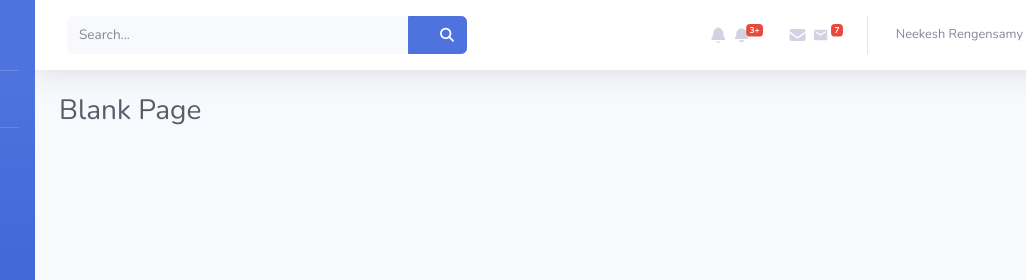
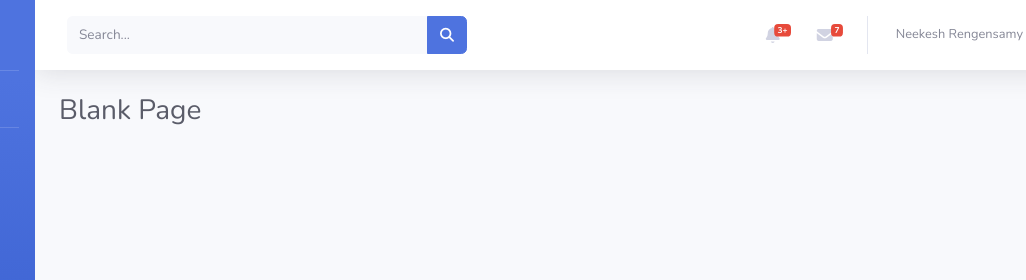
Before and after one commit to DeluxeBrandGY/DDS-Ecommerce, a plain HTML site: page sales order.html in a window 1280 px wide. Shown: the top 280 px of the page, 189-1215 px from the left. Drawn offline with nearby package versions, Linux system fonts and the light colour scheme; files that its build step writes are made by us from their sources; files whose address does not match are found by name.

Commit message:
Add files via upload

```diff
--- a/sales order.html
+++ b/sales order.html
@@ -139,7 +139,7 @@
                             <input type="text" class="form-control bg-light border-0 small" placeholder="Search..."
                                 aria-label="Search" aria-describedby="basic-addon2">
                             <div class="input-group-append">
-                                <button class="btn btn-primary" type="button"> <svg xmlns="http://www.w3.org/2000/svg" width="0.9em" height="1em" viewBox="0 0 24 24"><g stroke="currentColor" stroke-linecap="round" stroke-width="2"><path fill="none" stroke-dasharray="16" stroke-dashoffset="16" d="M10.5 13.5L3 21"><animate fill="freeze" attributeName="stroke-dashoffset" begin="0.4s" dur="0.2s" values="16;0"/></path><path fill="currentColor" fill-opacity="0" stroke-dasharray="40" stroke-dashoffset="40" d="M10.7574 13.2426C8.41421 10.8995 8.41421 7.10051 10.7574 4.75736C13.1005 2.41421 16.8995 2.41421 19.2426 4.75736C21.5858 7.10051 21.5858 10.8995 19.2426 13.2426C16.8995 15.5858 13.1005 15.5858 10.7574 13.2426Z"><animate fill="freeze" attributeName="stroke-dashoffset" dur="0.4s" values="40;0"/><animate fill="freeze" attributeName="fill-opacity" begin="0.6s" dur="0.15s" values="0;0.3"/></path></g></svg>
+                                <button class="btn btn-primary" type="button">
                                     <i class="fas fa-search fa-sm"></i>
                                 </button>
                             </div>
@@ -179,7 +179,6 @@
                                 data-toggle="dropdown" aria-haspopup="true" aria-expanded="false">
                                 <i class="fas fa-bell fa-fw"></i>
                                 <!-- Counter - Alerts -->
-                                <svg xmlns="http://www.w3.org/2000/svg" width="1.7em" height="1em" viewBox="0 0 12 12"><path fill="currentColor" d="M6 1a4 4 0 0 0-4 4v1.382l-.947 1.894A.5.5 0 0 0 1.5 9h9a.5.5 0 0 0 .447-.724L10 6.382V5a4 4 0 0 0-4-4m0 10.5A2 2 0 0 1 4.063 10h3.874A2 2 0 0 1 6 11.5"/></svg>
                                 <span class="badge badge-danger badge-counter">3+</span>
                             </a>
                             <!-- Dropdown - Alerts -->
@@ -231,7 +230,6 @@
                                 data-toggle="dropdown" aria-haspopup="true" aria-expanded="false">
                                 <i class="fas fa-envelope fa-fw"></i>
                                 <!-- Counter - Messages -->
-                                <svg xmlns="http://www.w3.org/2000/svg" width="1.7em" height="1em" viewBox="0 0 24 24"><path fill="currentColor" d="M4 20q-.825 0-1.412-.587T2 18V6q0-.825.588-1.412T4 4h16q.825 0 1.413.588T22 6v12q0 .825-.587 1.413T20 20zm8-7l8-5V6l-8 5l-8-5v2z"/></svg>
                                 <span class="badge badge-danger badge-counter">7</span>
                             </a>
                             <!-- Dropdown - Messages -->
```
